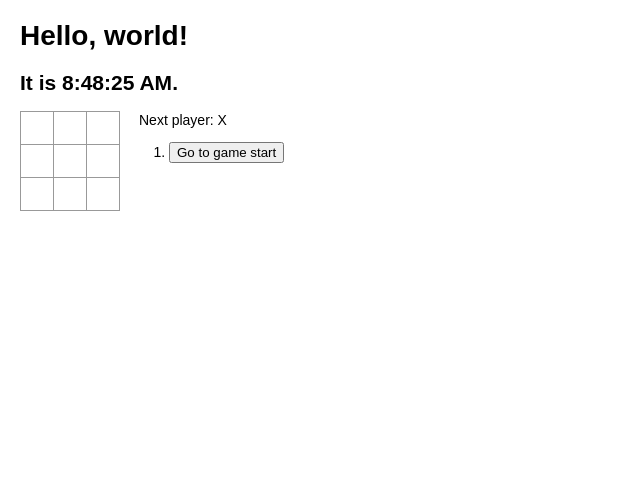
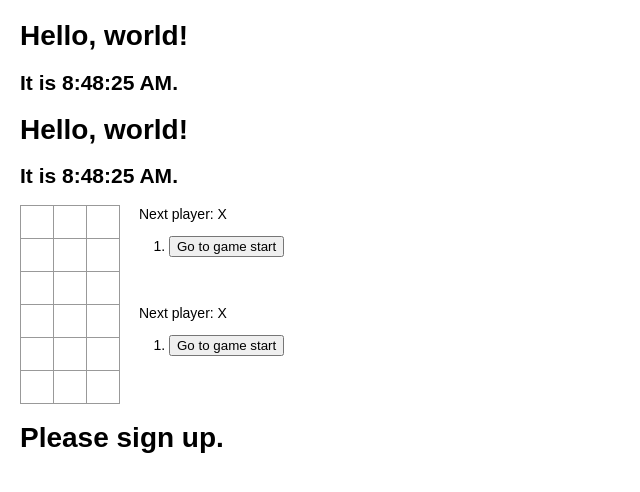
Before and after one commit to devhopeok/tic-tac-toe, a React (Create React App) app: page / in a window 1280 px wide. Shown: the top 492 px of the page, without its empty margins (0-640 px from the left). Built offline with nearby package versions, Linux system fonts and the light colour scheme.

Commit message:
add conditional event

```diff
--- a/src/index.js
+++ b/src/index.js
@@ -175,6 +175,22 @@
   }
 }
 
+function UserGreeting(props) {
+  return <h1>Welcome back!</h1>;
+}
+
+function GuestGreeting(props) {
+  return <h1>Please sign up.</h1>;
+}
+
+function Greeting(props) {
+  const isLoggedIn = props.isLoggedIn;
+  if (isLoggedIn) {
+    return <UserGreeting />;
+  }
+  return <GuestGreeting />;
+}
+
 // ========================================
 
 // ReactDOM.render(
@@ -186,7 +202,10 @@
 const element = (
   <div>
     <Clock />
+    <Clock />
     <Game />
+    <Game />
+    <Greeting isLoggedIn={false} />
   </div>
 
 );
```
